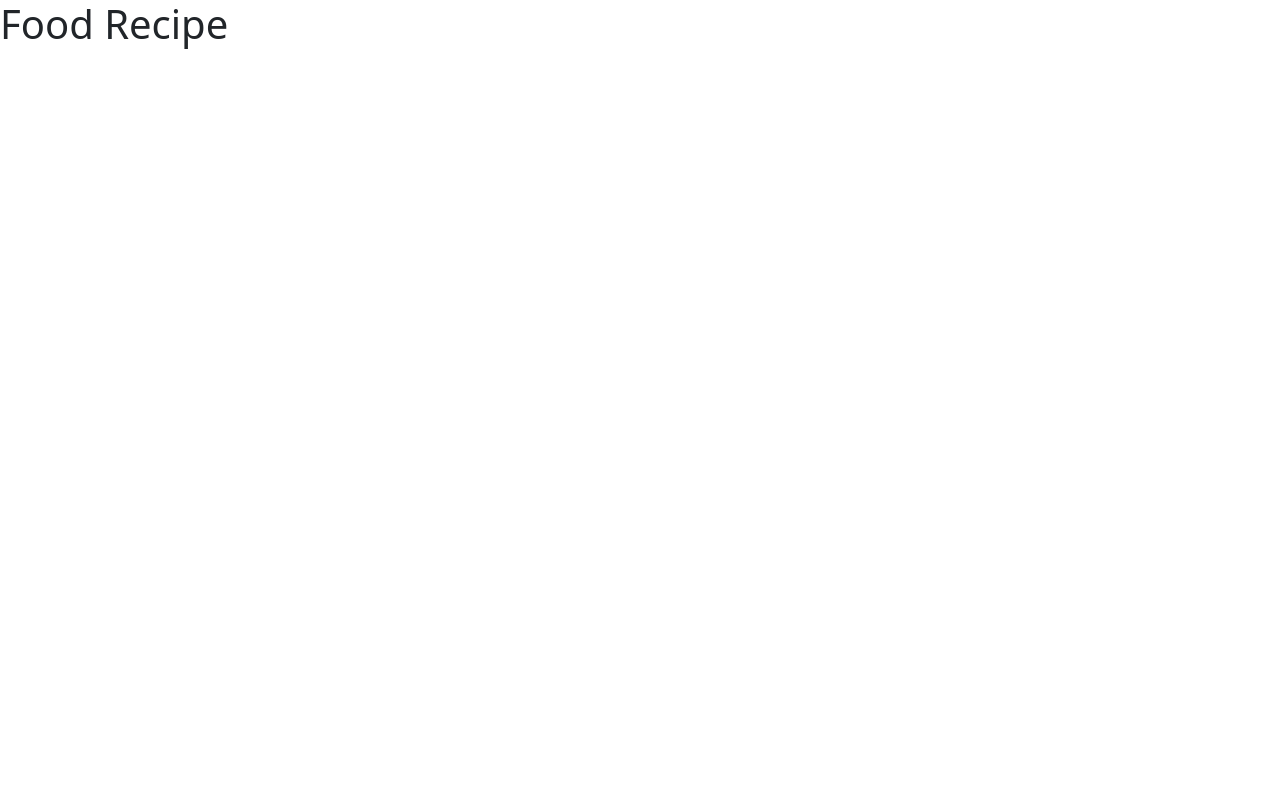
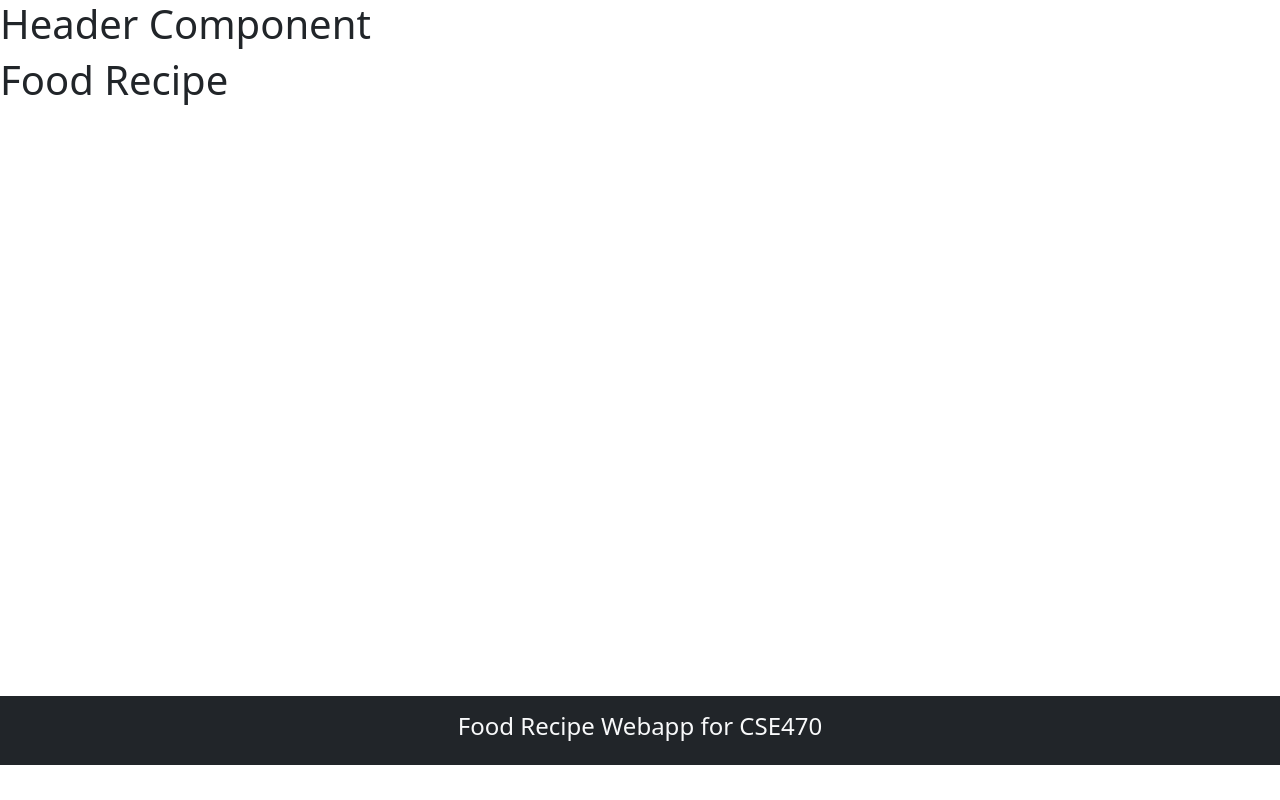
Before and after one commit to PriomDeb/food_recipe, a React (Create React App) app in the folder client/: page / in a window 1280 px wide. Built offline with nearby package versions, Linux system fonts and the light colour scheme.

Commit message:
Layouts
Header and Footer pages.

```diff
--- a/client/src/App.js
+++ b/client/src/App.js
@@ -1,9 +1,12 @@
 import './App.css';
+import { Layout } from './components/Layout/Layout';
 
 function App() {
   return (
     <>
-      <h1>Food Recipe</h1>
+    <Layout>
+    <h1>Food Recipe</h1>
+    </Layout>
     </>
   );
 }
--- /dev/null
+++ b/client/src/components/Layout/Footer.js
@@ -0,0 +1,11 @@
+import React from 'react'
+
+export const Footer = () => {
+  return (
+    <div className='bg-dark text-light p-3'>
+        <h4 className='text-center'>
+            Food Recipe Webapp for CSE470
+        </h4>
+    </div>
+  )
+}
--- /dev/null
+++ b/client/src/components/Layout/Header.js
@@ -0,0 +1,9 @@
+import React from 'react'
+
+export const Header = () => {
+  return (
+    <div>
+        <h1>Header Component</h1>
+    </div>
+  )
+}
--- /dev/null
+++ b/client/src/components/Layout/Layout.js
@@ -0,0 +1,15 @@
+import React from 'react'
+import { Header } from './Header'
+import { Footer } from './Footer'
+
+export const Layout = (porps) => {
+  return (
+    <div>
+        <Header/>
+        <main style={{minHeight:'80vh'}}>
+        {porps.children}
+        </main>
+        <Footer/>
+    </div>
+  )
+}
--- a/client/src/index.css
+++ b/client/src/index.css
@@ -1,5 +1,11 @@
+@import url('https://fonts.googleapis.com/css2?family=Poppins:ital,wght@0,400;1,300&display=swap');
+@import url('https://fonts.googleapis.com/css2?family=Playfair+Display:wght@700&display=swap');
+
 *{
   margin: 0;
   padding: 0;
   box-sizing: border-box;
 }
+
+/* font-family: 'Poppins', sans-serif; */
+/* font-family: 'Playfair Display', serif; */
```
